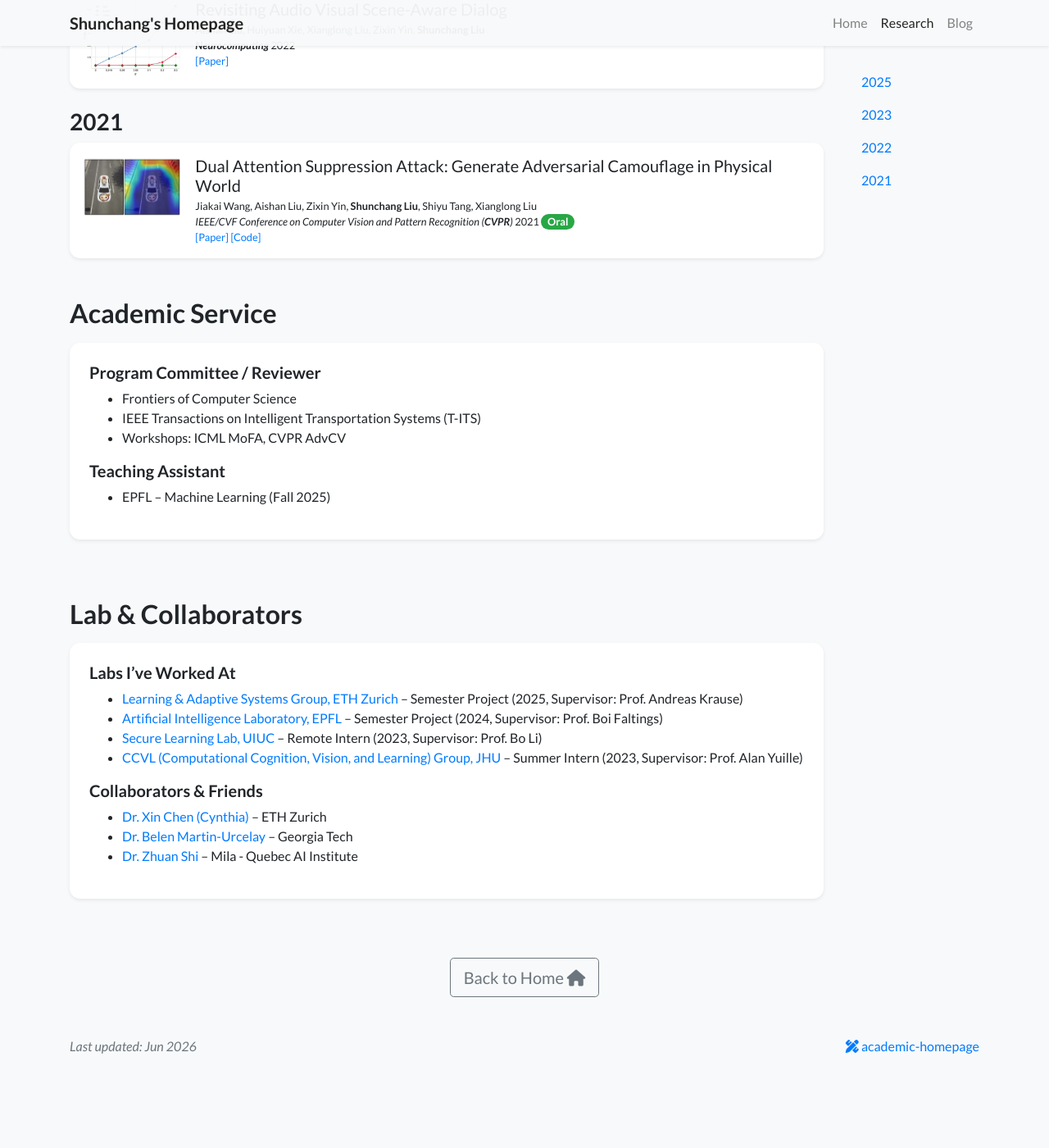
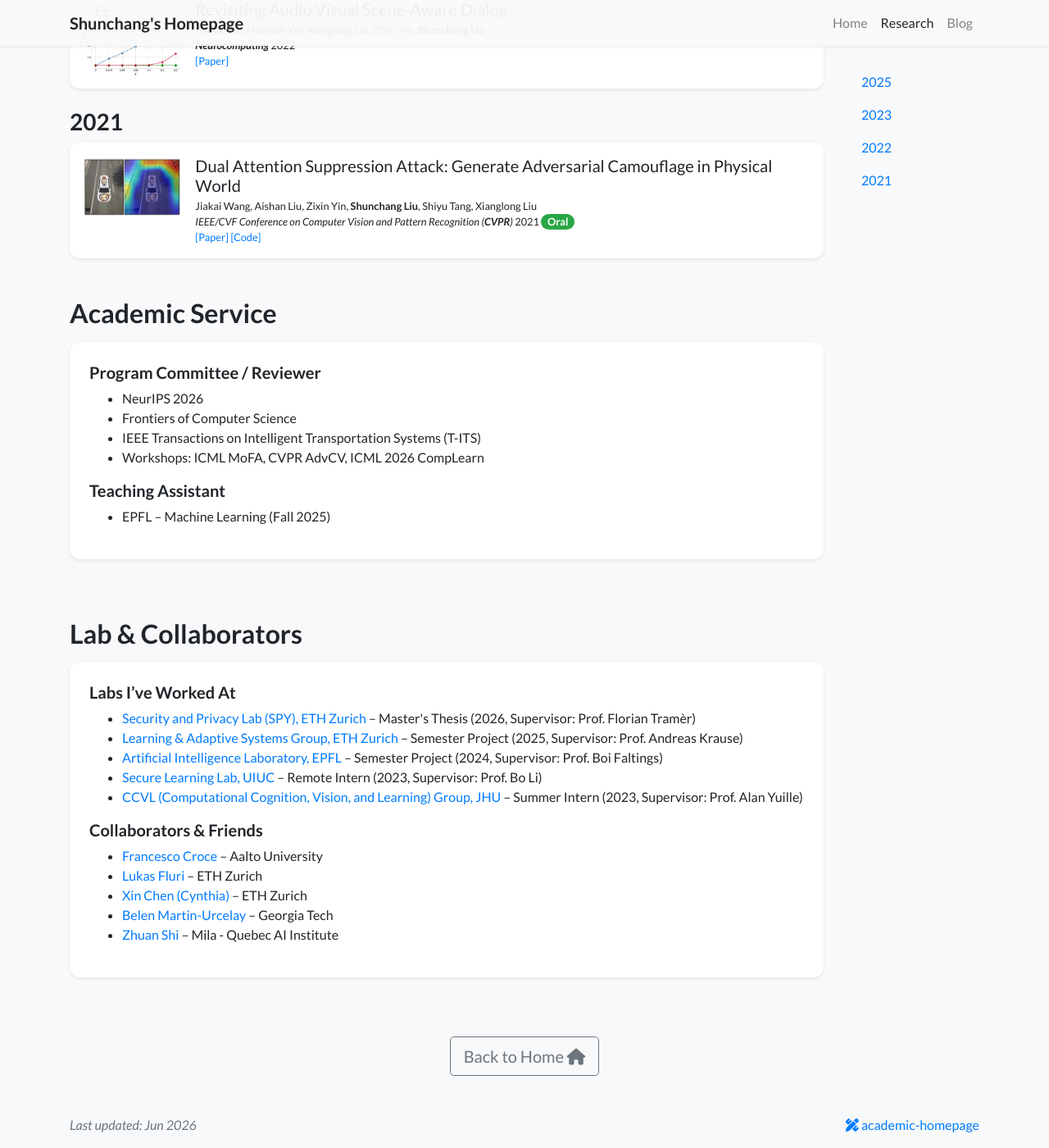
Before and after one commit to shunchang-liu/shunchang-liu.github.io, a Jekyll site: the page built from publications.html, in a window 1280 px wide and 1400 px high, scrolled down 1048 px. Shown: the whole window at 82% size. Built offline with Jekyll 4.4.1, drawn with Linux system fonts in a browser that asks for light colours; a style sheet for code colours, icons or effects is not loaded; before the commit the page ends 2352 px from its top, so only the background shows below that.

Commit message:
update cv

```diff
--- a/_data/collaborators.yml
+++ b/_data/collaborators.yml
@@ -1,4 +1,10 @@
 labs:
+  - name: Security and Privacy Lab (SPY), ETH Zurich
+    url: https://spylab.ai/
+    duration: 2026
+    position: Master's Thesis
+    supervisor: Prof. Florian Tramèr
+
   - name: Learning & Adaptive Systems Group, ETH Zurich
     url: https://las.inf.ethz.ch/
     duration: 2025
@@ -24,14 +30,22 @@ labs:
     supervisor: Prof. Alan Yuille
 
 collaborators:
-  - name: Dr. Xin Chen (Cynthia)
+  - name: Francesco Croce
+    url: https://fra31.github.io/
+    affiliation: Aalto University
+
+  - name: Lukas Fluri
+    url: https://lukas-fluri.com/
+    affiliation: ETH Zurich
+
+  - name: Xin Chen (Cynthia)
     url: https://www.xccyn.com/
     affiliation: ETH Zurich
 
-  - name: Dr. Belen Martin-Urcelay
+  - name: Belen Martin-Urcelay
     url: https://belenmu.github.io/
     affiliation: Georgia Tech
 
-  - name: Dr. Zhuan Shi
+  - name: Zhuan Shi
     url: https://scholar.google.com/citations?user=Ref14osAAAAJ
     affiliation: Mila - Quebec AI Institute
--- a/_data/service.yml
+++ b/_data/service.yml
@@ -1,7 +1,8 @@
 program_committee:
+  - NeurIPS 2026
   - Frontiers of Computer Science
   - IEEE Transactions on Intelligent Transportation Systems (T-ITS)
-  - "Workshops: ICML MoFA, CVPR AdvCV"
+  - "Workshops: ICML MoFA, CVPR AdvCV, ICML 2026 CompLearn"
 
 teaching_assistant:
   - course: Machine Learning
```
Also changed, not shown: 1 other file.
